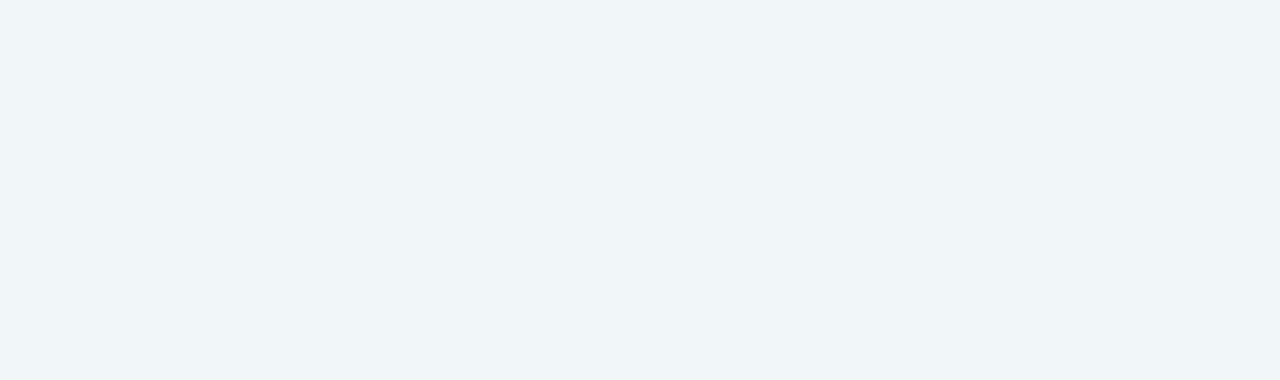
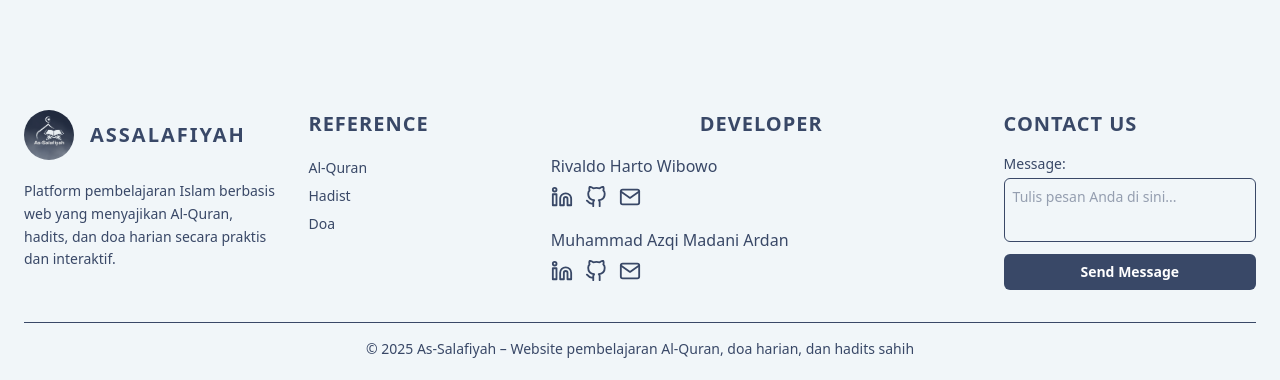
Before and after one commit to MuhammadAzqiMadaniArdan/As-Salafiyah, a Next.js app: page /doa in a window 1280 px wide. Shown: the part 820-1200 px from the top of the page. Before the commit the page ends 890 px from the top, so only its background shows below. Built offline with nearby package versions, Linux system fonts and the light colour scheme; no server answers.

Commit message:
update footer

```diff
--- a/src/app/layout.tsx
+++ b/src/app/layout.tsx
@@ -2,6 +2,7 @@ import type { Metadata } from 'next'
 import { Geist, Geist_Mono } from 'next/font/google'
 import './globals.css'
 import Navbar from '@/components/Navbar'
+import Footer from '@/components/Footer'
 
 const geistSans = Geist({
     variable: '--font-geist-sans',
@@ -53,6 +54,7 @@ export default function RootLayout({
             >
                 <Navbar />
                 {children}
+                <Footer />
             </body>
         </html>
     )
--- a/src/app/quran/page.tsx
+++ b/src/app/quran/page.tsx
@@ -17,8 +17,8 @@ export const Page = async () => {
                             scrollbarWidth: 'thin',
                         }}
                     >
-                        <div className="flex justify-center">
-                            <div className="grid grid-cols-6 gap-4 w-max">
+                        <div className="2xl:flex 2xl:justify-center">
+                            <div className="grid grid-cols-7 gap-4 w-max">
                                 <PopulerSuratCard
                                     id={1}
                                     nama="Al-Fatihah"
@@ -61,6 +61,13 @@ export const Page = async () => {
                                     ayat={30}
                                     asma="الملك"
                                 />
+                                <PopulerSuratCard
+                                    id={114}
+                                    nama="An Naas"
+                                    arti="Manusia"
+                                    ayat={6}
+                                    asma="الناس"
+                                />
                             </div>
                         </div>
                     </div>
--- /dev/null
+++ b/src/components/Footer.tsx
@@ -0,0 +1,139 @@
+import Image from 'next/image'
+import Link from 'next/link'
+import React from 'react'
+import { GitHub, Linkedin, Mail } from 'react-feather'
+
+const developers = [
+    {
+        name: 'Rivaldo Harto Wibowo',
+        linkedin: 'https://linkedin.com/in/rivaldo',
+        github: 'https://github.com/rivaldo',
+        mail: 'mailto:rivaldo@gmail.com',
+    },
+    {
+        name: 'Muhammad Azqi Madani Ardan',
+        linkedin: 'https://linkedin.com/in/azqi',
+        github: 'https://github.com/azqi',
+        mail: 'mailto:azqi@example.com',
+    },
+]
+
+const Footer = () => {
+    return (
+        <footer className="text-accent dark:text-primary px-6 pt-10 pb-6 bg-background ">
+            <section className="grid grid-cols-1 md:grid-cols-2 lg:grid-cols-[1.2fr_1fr_2fr_1.2fr] gap-8">
+                <div className="flex flex-col gap-5">
+                    <div className="flex items-center gap-4">
+                        <Image
+                            src="/logoDark.png"
+                            alt="logo-dark"
+                            width={50}
+                            height={50}
+                            className="rounded-full dark:hidden"
+                        />
+                        <Image
+                            src="/logoLight.png"
+                            alt="logo-light"
+                            width={50}
+                            height={50}
+                            className="rounded-full hidden dark:block"
+                        />
+                        <h2 className="text-xl font-bold uppercase tracking-widest">
+                            Assalafiyah
+                        </h2>
+                    </div>
+                    <p className="text-sm leading-relaxed">
+                        Platform pembelajaran Islam berbasis web yang menyajikan
+                        Al-Quran, hadits, dan doa harian secara praktis dan
+                        interaktif.
+                    </p>
+                </div>
+
+                <div className="flex flex-col gap-5 max-w-[180px]">
+                    <h2 className="text-xl font-bold uppercase tracking-wider">
+                        Reference
+                    </h2>
+                    <ul className="space-y-2 font-medium text-sm">
+                        <li>
+                            <Link href="/alquran" className="hover:underline">
+                                Al-Quran
+                            </Link>
+                        </li>
+                        <li>
+                            <Link href="/hadist" className="hover:underline">
+                                Hadist
+                            </Link>
+                        </li>
+                        <li>
+                            <Link href="/doa" className="hover:underline">
+                                Doa
+                            </Link>
+                        </li>
+                    </ul>
+                </div>
+
+                <div>
+                    <h2 className="text-xl font-bold uppercase tracking-wider text-center mb-4">
+                        Developer
+                    </h2>
+                    <ul className="space-y-5">
+                        {developers.map((dev, i) => (
+                            <li key={i}>
+                                <p className="font-medium">{dev.name}</p>
+                                <div className="flex gap-3 mt-2">
+                                    <Link href={dev.linkedin}>
+                                        <Linkedin
+                                            size={22}
+                                            className=" hover:scale-110"
+                                        />
+                                    </Link>
+                                    <Link href={dev.github}>
+                                        <GitHub
+                                            size={22}
+                                            className=" hover:scale-110"
+                                        />
+                                    </Link>
+                                    <Link href={dev.mail}>
+                                        <Mail
+                                            size={22}
+                                            className=" hover:scale-110"
+                                        />
+                                    </Link>
+                                </div>
+                            </li>
+                        ))}
+                    </ul>
+                </div>
+
+                <div className="flex flex-col">
+                    <h2 className="text-xl font-bold uppercase tracking-wider">
+                        Contact Us
+                    </h2>
+                    <label htmlFor="message" className="text-sm mt-4">
+                        Message:
+                    </label>
+                    <textarea
+                        id="message"
+                        className="border border-accent rounded-md h-16 mt-1 p-2 text-sm resize-none"
+                        placeholder="Tulis pesan Anda di sini..."
+                    />
+                    <Link
+                        href="mailto:assalafiyah@gmail.com"
+                        className="bg-accent text-white text-sm font-semibold px-3 py-2 mt-3 rounded-md text-center hover:bg-opacity-90"
+                    >
+                        Send Message
+                    </Link>
+                </div>
+            </section>
+
+            <section className="border-t border-accent mt-8 pt-4">
+                <p className="text-sm text-center">
+                    &copy; 2025 As-Salafiyah – Website pembelajaran Al-Quran,
+                    doa harian, dan hadits sahih
+                </p>
+            </section>
+        </footer>
+    )
+}
+
+export default Footer
--- a/src/libs/api/doa.ts
+++ b/src/libs/api/doa.ts
@@ -1,6 +1,7 @@
 import axios from 'axios'
 
-const baseURL = process.env.NEXT_PUBLIC_BASE_URL
+// const baseURL = process.env.NEXT_PUBLIC_BASE_URL
+const baseURL = 'http://localhost:3000'
 
 export const getAllDoa = async () => {
     const result = await axios.get(`${baseURL}/api/doa`)
--- a/src/libs/api/shalat.ts
+++ b/src/libs/api/shalat.ts
@@ -1,6 +1,7 @@
 import axios from 'axios'
 
-const baseURL = process.env.NEXT_PUBLIC_BASE_URL
+// const baseURL = process.env.NEXT_PUBLIC_BASE_URL
+const baseURL = 'http://localhost:3000'
 
 export const getAllShalat = async (
     city: number | undefined,
```
